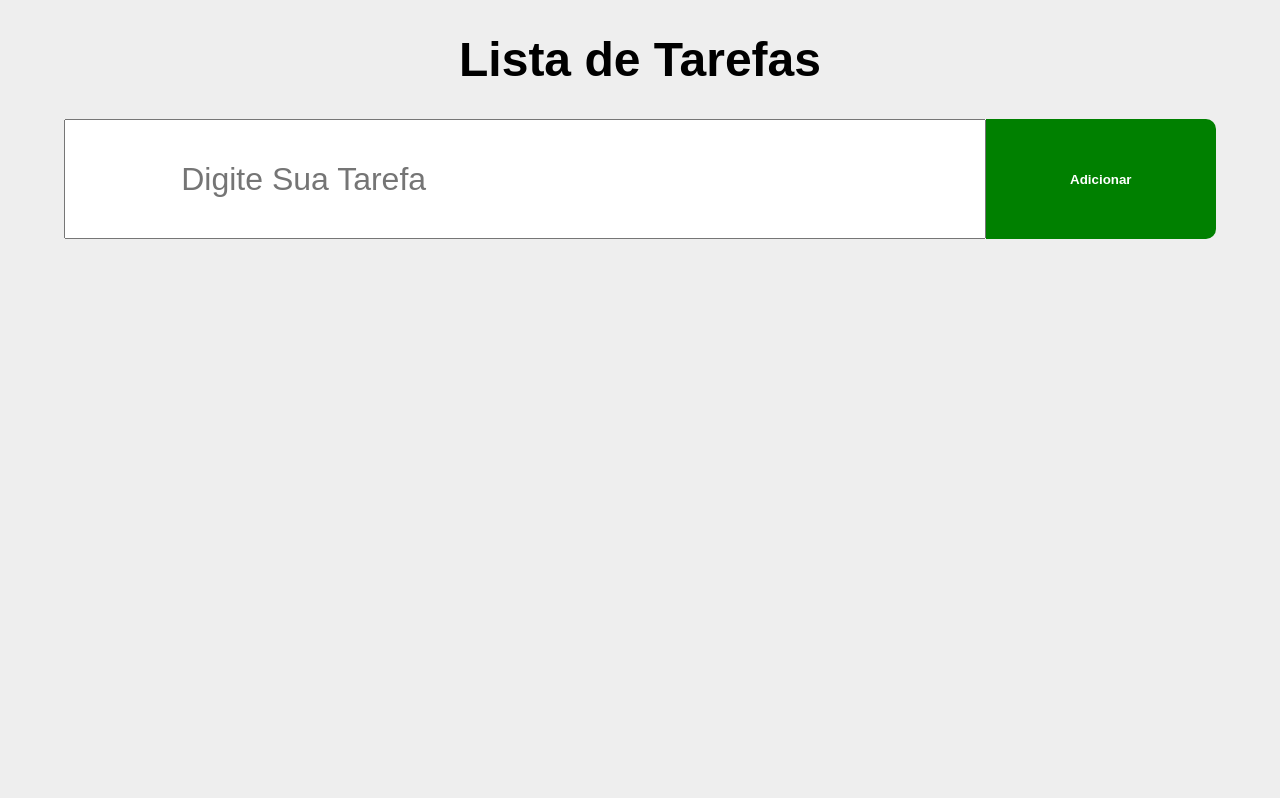
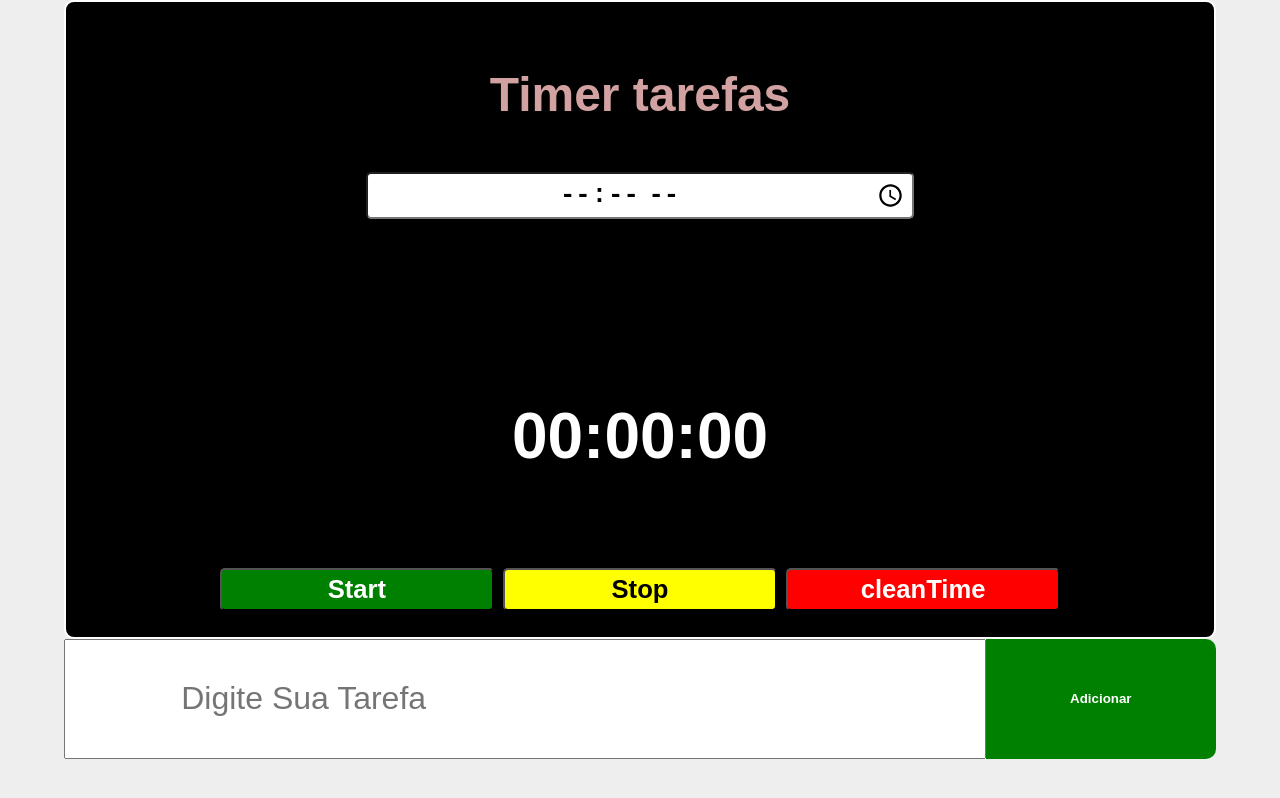
Before and after one commit to rafael-da-silva-pereira/lista-tarefas-objetivos, a plain HTML site: page index.html in a window 1280 px wide. Drawn offline with Linux system fonts and the light colour scheme.

Commit message:
Adicionei Timer

```diff
--- a/css/style.css
+++ b/css/style.css
@@ -9,11 +9,6 @@ body {
     background-color: #eeeeee;
 }
 
-h1 {
-    text-align: center;
-    font-size: 3rem;
-}
-
 header {
     display: flex;
     flex-flow: row wrap;
@@ -22,7 +17,87 @@ header {
     align-items: center;
 }
 
-input {
+.controleDeTempo {
+    display: flexbox;
+    flex-direction: row;
+}
+
+.quantidadeTempo {
+    height: 120px;
+    font-size: 2rem;
+    width: 10%;
+    padding-left: 10%;
+}
+
+.controleDeTempo {
+    display: flex;
+    flex-direction: column;
+    gap: 10px;
+    background: black;
+    color: white;
+    height: 2%;
+    font-size: 2rem;
+    width: 90%;
+    padding: 2%;
+    border-radius: 10px;
+    border: solid 2px white;
+    margin: 0 5%;
+    text-align: center;
+}
+
+.h2Timer {
+    color: rgb(210, 161, 161);
+}
+
+#quantidadeTempo {
+    width: 50%;
+    padding: 5px;
+    text-align: center;
+    font-size: 80%;
+    font-weight: bold;
+    border-radius: 5px;
+    margin-left: 25%;
+
+}
+
+#tempo {
+    font-size: 200%;
+}
+
+#startButton {
+    width: 25%;
+    padding: 5px;
+    text-align: center;
+    font-size: 80%;
+    font-weight: bold;
+    border-radius: 5px;
+    background: green;
+    color: white;
+}
+
+#stopButton {
+    width: 25%;
+    padding: 5px;
+    text-align: center;
+    font-size: 80%;
+    font-weight: bold;
+    border-radius: 5px;
+    background: yellow;
+    color: black;
+}
+
+#cleanTime {
+    width: 25%;
+    padding: 5px;
+    text-align: center;
+    font-size: 80%;
+    font-weight: bold;
+    border-radius: 5px;
+    background: red;
+    color: white;
+}
+
+#inputTarefa {
     height: 120px;
     font-size: 2rem;
     width: 80%;
--- a/index.html
+++ b/index.html
@@ -12,8 +12,17 @@
 </head>
 
 <body>
-    <h1>Lista de Tarefas</h1>
-
+    <div class="controleDeTempo">
+        <h2 class="h2Timer">Timer tarefas</h2>
+        <input id="quantidadeTempo" type="time">
+        <h3 id="começou"></h3>
+        <h4 id="tempo">00:00:00</h4>
+        <div>
+            <button id="startButton" onclick="ativarContagem()">Start</button>
+            <button id="stopButton" onclick="pararContagem()">Stop</button>
+            <button id="cleanTime" onclick="limparTempo()">cleanTime</button>
+        </div>
+    </div>
     <header>
         <input id="inputTarefa" type="text" placeholder="Digite Sua Tarefa">
         <button onclick="addTarefa()" id="btn-add" class="add">Adicionar</button>
--- a/js/controle.js
+++ b/js/controle.js
@@ -124,3 +124,77 @@ input.addEventListener("keyup", function (event) {
         btnAdd.click();
     }
 });
+
+let timerInterval;
+let tempoTotal = 0;
+let tempoPausado = 0; // Variável para armazenar o tempo quando pausado
+let pausado = false; // Flag para controlar se o timer está pausado
+
+function ativarContagem() {
+    // Obter o tempo definido pelo usuário
+    let inputTempo = document.getElementById('quantidadeTempo').value;
+    let partesTempo = inputTempo.split(':');
+    let horas = parseInt(partesTempo[0]);
+    let minutos = parseInt(partesTempo[1]);
+
+    // Converter horas e minutos para segundos
+    tempoTotal = horas * 3600 + minutos * 60;
+
+    // Atualizar o contador a cada segundo
+    timerInterval = setInterval(atualizarTempo, 1000);
+
+    // Desativar input de tempo enquanto o timer está ativo
+    document.getElementById('quantidadeTempo').disabled = true;
+
+    document.getElementById('começou').textContent = 'Vamos nessa!'
+}
+
+// function pararContagem() {
+//     clearInterval(timerInterval);
+//     document.getElementById('começou').textContent = 'Parou a atividade!'
+// }
+
+function pararContagem() {
+    if (!pausado) {
+        // Se não estiver pausado, pausar o timer
+        clearInterval(timerInterval);
+        tempoPausado = tempoTotal;
+        pausado = true;
+        document.getElementById('stopButton').textContent = 'Resume';
+    } else {
+        // Se estiver pausado, retomar o timer
+        pausado = false;
+        document.getElementById('stopButton').textContent = 'Pause';
+        timerInterval = setInterval(atualizarTempo, 1000);
+    }
+}
+
+function limparTempo() {
+    clearInterval(timerInterval);
+    tempoTotal = 0;
+    document.getElementById('quantidadeTempo').disabled = false;
+    document.getElementById('quantidadeTempo').value = '';
+    document.getElementById('tempo').textContent = '00:00:00';
+    document.getElementById('começou').textContent = '';
+}
+
+function atualizarTempo() {
+    if (tempoTotal <= 0) {
+        clearInterval(timerInterval);
+        //alert('Tempo esgotado!');
+        document.getElementById('quantidadeTempo').disabled = false;
+    } else {
+        tempoTotal--;
+        let horas = Math.floor(tempoTotal / 3600);
+        let minutos = Math.floor((tempoTotal % 3600) / 60);
+        let segundos = tempoTotal % 60;
+
+        // Formatar para hh:mm:ss
+        let tempoFormatado =
+            (horas < 10 ? '0' : '') + horas + ':' +
+            (minutos < 10 ? '0' : '') + minutos + ':' +
+            (segundos < 10 ? '0' : '') + segundos;
+
+        document.getElementById('tempo').textContent = tempoFormatado;
+    }
+}
```
